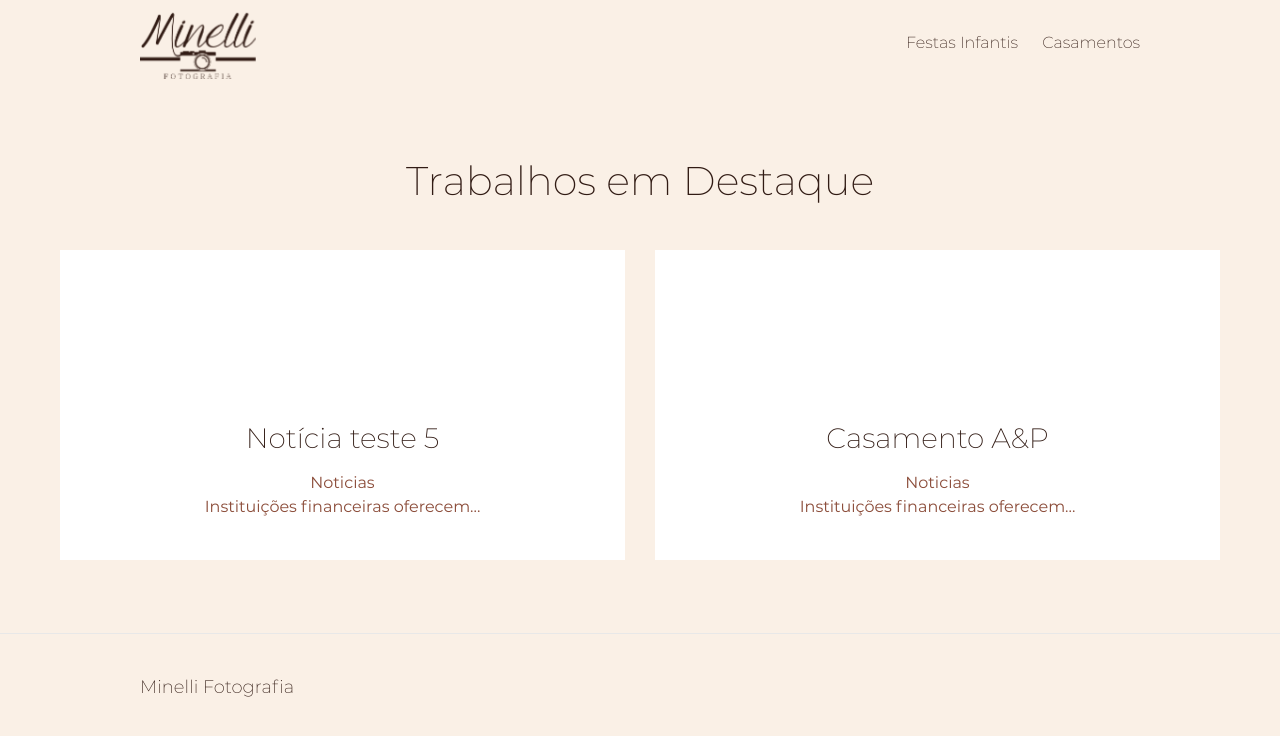
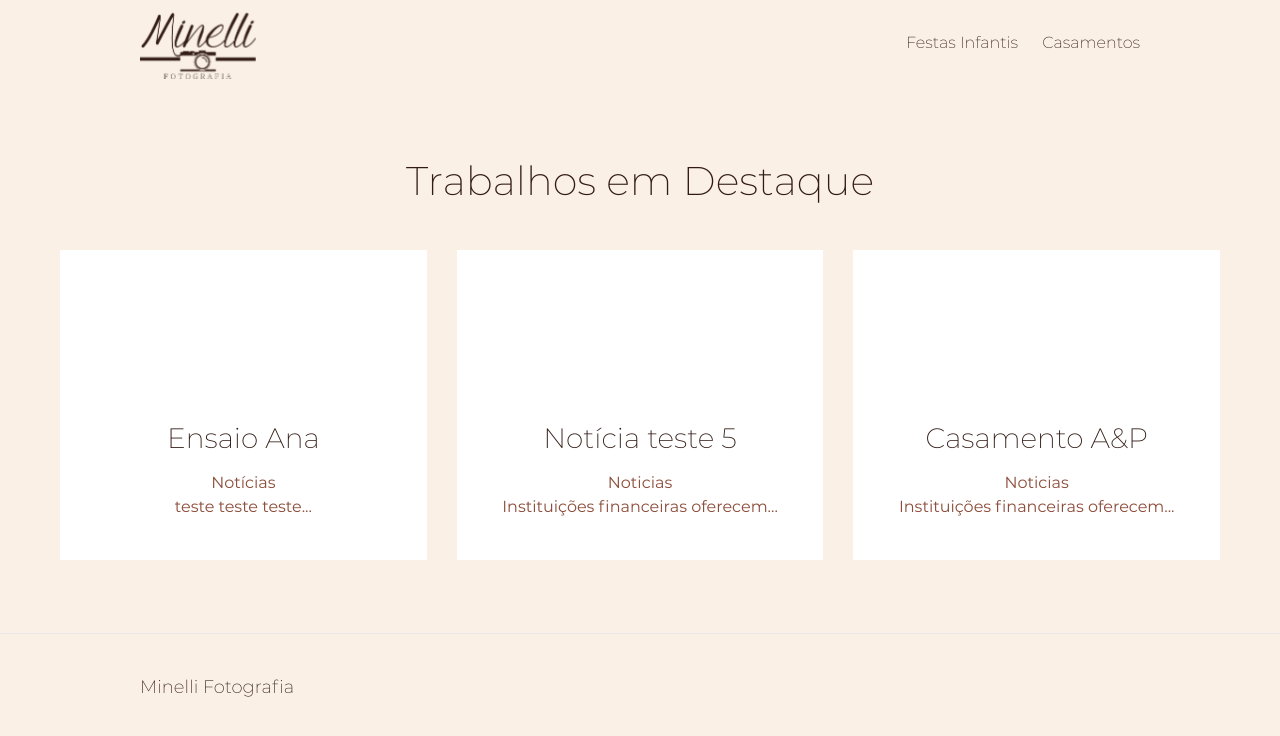
Before and after one commit to MinelliFotografias/minellifotografias.github.io, a Jekyll site: the page built from index.html, in a window 1280 px wide. Shown: the top 736 px of the page. Built offline with Jekyll 4.4.1, drawn with Linux system fonts in a browser that asks for light colours.

Commit message:
Updated Ensaio Ana

```diff
--- a/_posts/2018-07-05-ensaio-ana.markdown
+++ b/_posts/2018-07-05-ensaio-ana.markdown
@@ -1,6 +1,12 @@
 ---
 title: Ensaio Ana
 date: 2018-07-05 22:55:00 -03:00
+categories:
+- Notícias
+- destaques
+tags:
+- noticias
+- destaques
 principal-img: https://farm1.staticflickr.com/845/29355020728_db18f77243_k.jpg
 imgs:
 - https://farm1.staticflickr.com/845/29355020728_db18f77243_k.jpg
```
